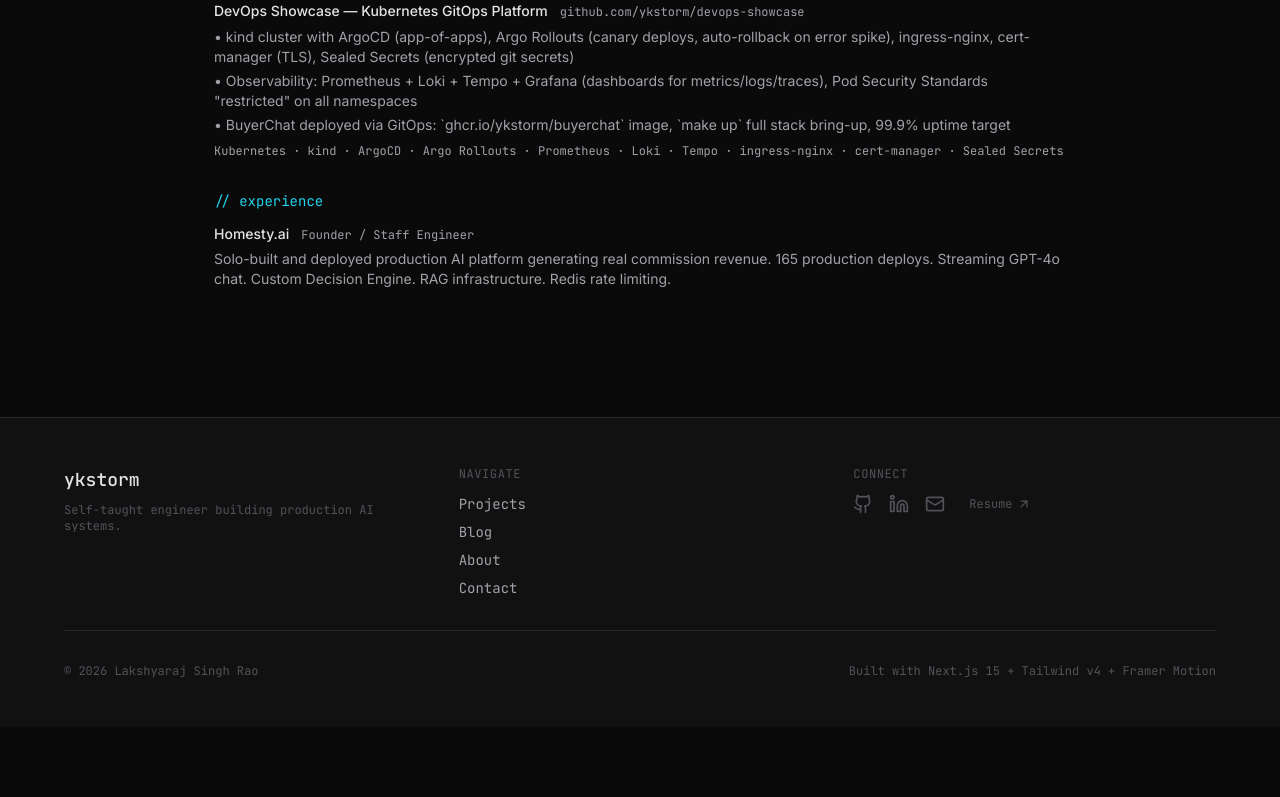
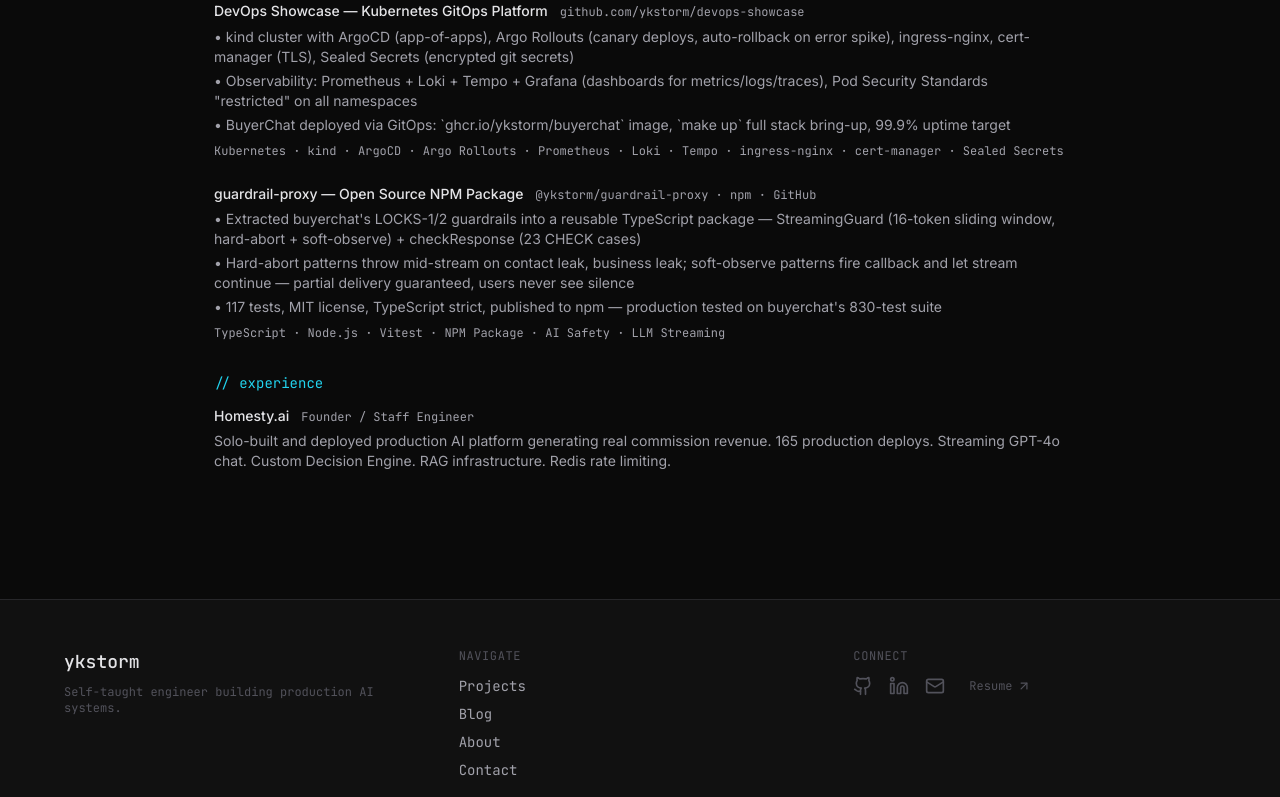
Before and after one commit to ykstorm/portfolio, a Next.js app: page /resume in a window 1280 px wide. Shown: the part 1125-1922 px from the top of the page. Before the commit the page ends 1852 px from the top, so only its background shows below. Built offline with nearby package versions, Linux system fonts and the light colour scheme.

Commit message:
feat: add guardrail-proxy bullet to resume page

```diff
--- a/app/resume/page.tsx
+++ b/app/resume/page.tsx
@@ -123,6 +123,22 @@
                 Kubernetes · kind · ArgoCD · Argo Rollouts · Prometheus · Loki · Tempo · ingress-nginx · cert-manager · Sealed Secrets
               </div>
             </div>
+
+            {/* guardrail-proxy */}
+            <div>
+              <div className="flex items-baseline gap-3 mb-1">
+                <h3 className="font-medium text-[var(--color-text-primary)]">guardrail-proxy — Open Source NPM Package</h3>
+                <span className="font-mono text-xs text-[var(--color-text-secondary)]">@ykstorm/guardrail-proxy · npm · GitHub</span>
+              </div>
+              <ul className="text-sm text-[var(--color-text-secondary)] space-y-1 mb-2">
+                <li>• Extracted buyerchat's LOCKS-1/2 guardrails into a reusable TypeScript package — StreamingGuard (16-token sliding window, hard-abort + soft-observe) + checkResponse (23 CHECK cases)</li>
+                <li>• Hard-abort patterns throw mid-stream on contact leak, business leak; soft-observe patterns fire callback and let stream continue — partial delivery guaranteed, users never see silence</li>
+                <li>• 117 tests, MIT license, TypeScript strict, published to npm — production tested on buyerchat's 830-test suite</li>
+              </ul>
+              <div className="font-mono text-xs text-[var(--color-text-secondary)]">
+                TypeScript · Node.js · Vitest · NPM Package · AI Safety · LLM Streaming
+              </div>
+            </div>
           </div>
         </section>
 
```
